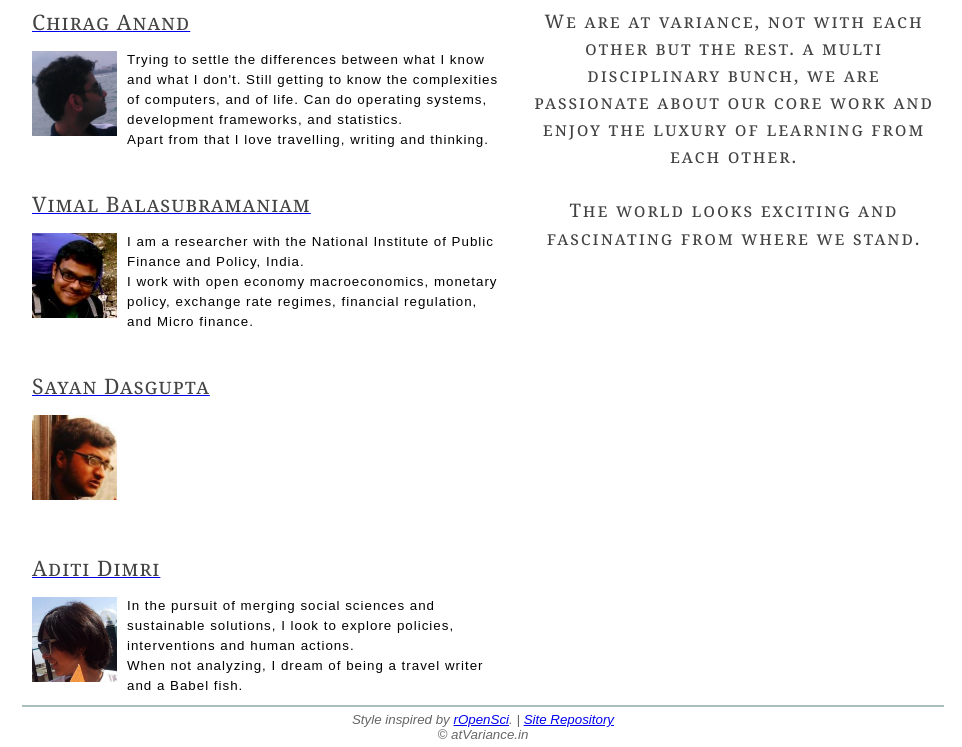
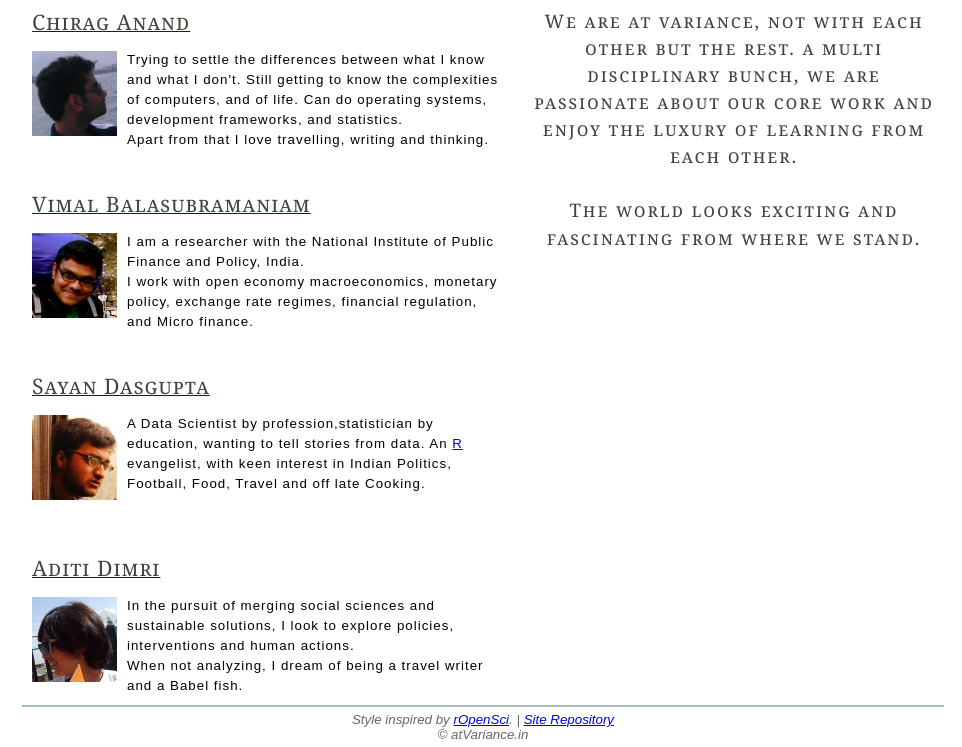
Before and after one commit to chiraganand/atvariance, a plain HTML site: page index.html in a window 1280 px wide. Shown: the part 145-892 px from the top of the page, without its empty margins (157-1119 px from the left). Drawn offline with Linux system fonts and the light colour scheme.

Commit message:
Added my (Sayan's) description

```diff
--- a/index.html
+++ b/index.html
@@ -71,6 +71,10 @@
         <a href="sayandasgupta/index.html"><span id="name">Sayan Dasgupta</span></a> <br>
         <a href="sayandasgupta/index.html"><img src="images/sayandasgupta.jpg" id="img"></a>
 		<span id="bio">
+		A Data Scientist by profession,statistician by education,
+		wanting to tell stories from data. An <a href="http://r-project.org">R</a> evangelist,
+                with keen interest in Indian Politics, Football, Food,
+		Travel and off late Cooking.
 		</span>
 	</div>
 
```
